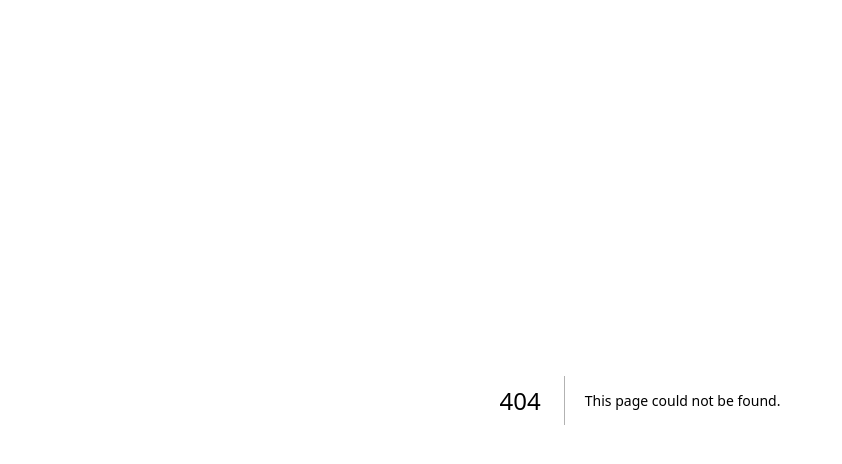
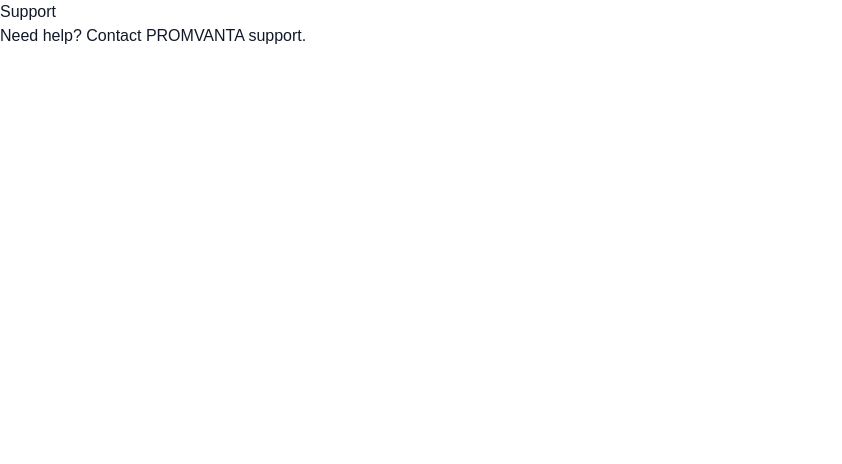
Before and after one commit to pra-y104/promvanta, a Next.js app: page /support in a window 1280 px wide. Before the commit this address had no page. Shown: the top 464 px of the page, without its empty margins (0-842 px from the left). Built offline with nearby package versions, Linux system fonts and the light colour scheme.

Commit message:
Add SupportPage component for support information

```diff
--- /dev/null
+++ b/app/support/page.tsx
@@ -0,0 +1,8 @@
+export default function SupportPage() {
+  return (
+    <main>
+      <h1>Support</h1>
+      <p>Need help? Contact PROMVANTA support.</p>
+    </main>
+  );
+}
```
